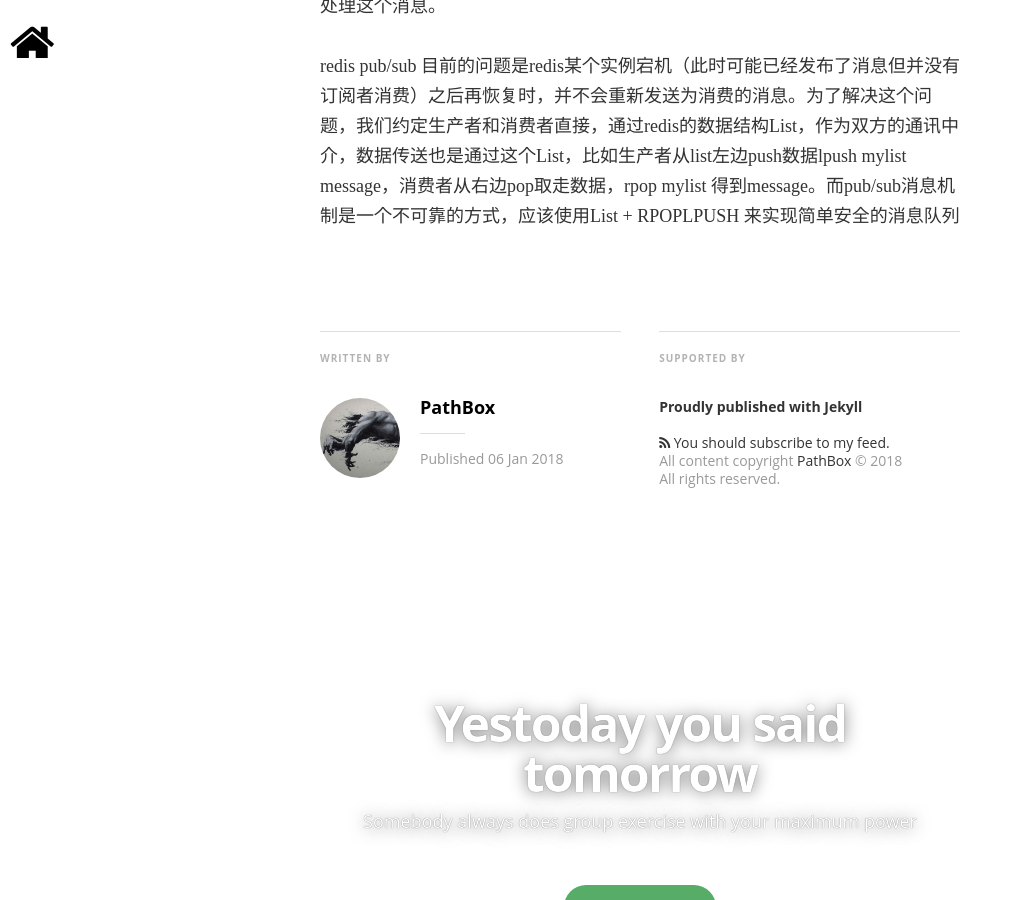
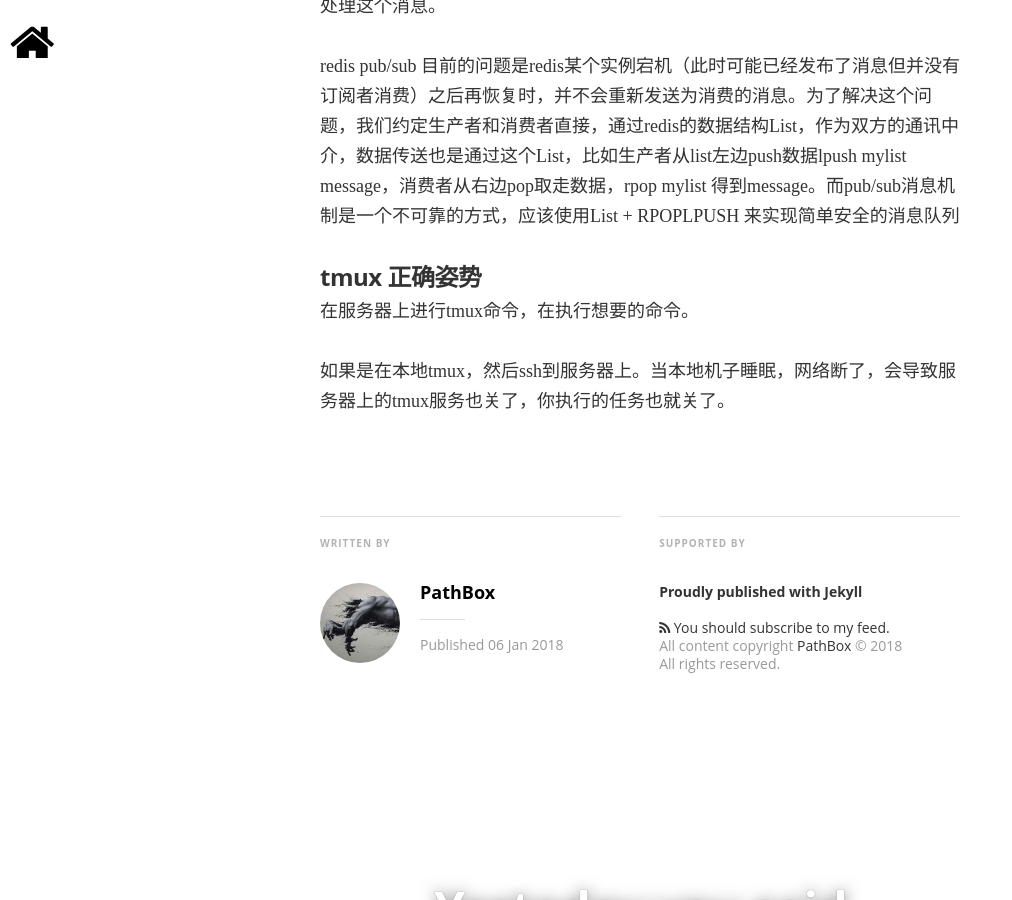
Before and after one commit to pathbox/pathbox.github.io, a Jekyll site: the page built from _posts/2018-01-06-work-summary-in-Udesk-twelve.md, in a window 1280 px wide and 900 px high, scrolled down 6175 px. Shown: the whole window, without its empty margins (0-1012 px from the left). Built offline with Jekyll 4.4.1, drawn with Linux system fonts in a browser that asks for light colours; nearby versions of some CDN libraries; some web fonts are replaced; comment, search, counter and statistics services are not loaded.

Commit message:
tmux 正确姿势

```diff
--- a/_posts/2018-01-06-work-summary-in-Udesk-twelve.md
+++ b/_posts/2018-01-06-work-summary-in-Udesk-twelve.md
@@ -156,3 +156,8 @@ godoc -http=:6060
 使用 RPOPLPUSH 获取消息时，RPOPLPUSH 会把消息返给客户端，同时把该消息放入一个备份消息列表，并且这个过程是原子的，可以保证消息的安全。当客户端成功的处理了消息后，就可以把此消息从备份列表中移除了。如果客户端因为崩溃的原因没有处理某个消息，那么就可以从备份列表destination中重新获取并处理这个消息。
 
 redis pub/sub 目前的问题是redis某个实例宕机（此时可能已经发布了消息但并没有订阅者消费）之后再恢复时，并不会重新发送为消费的消息。为了解决这个问题，我们约定生产者和消费者直接，通过redis的数据结构List，作为双方的通讯中介，数据传送也是通过这个List，比如生产者从list左边push数据lpush mylist message，消费者从右边pop取走数据，rpop mylist 得到message。而pub/sub消息机制是一个不可靠的方式，应该使用List + RPOPLPUSH 来实现简单安全的消息队列
+
+##### tmux 正确姿势
+在服务器上进行tmux命令，在执行想要的命令。
+
+如果是在本地tmux，然后ssh到服务器上。当本地机子睡眠，网络断了，会导致服务器上的tmux服务也关了，你执行的任务也就关了。
```
Also changed, not shown: _posts/2017-09-13-elasticsearch-5.5.2-install-and-config.md (+8 -1 lines).
